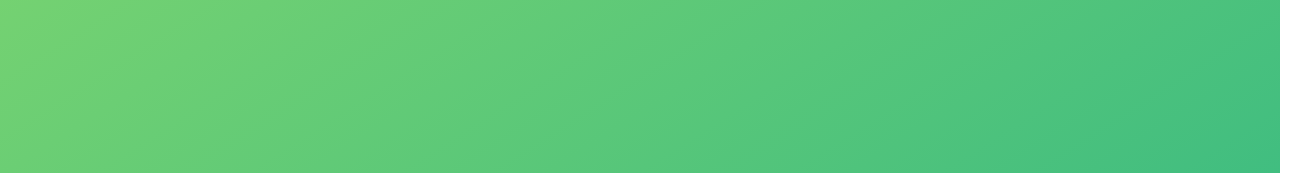
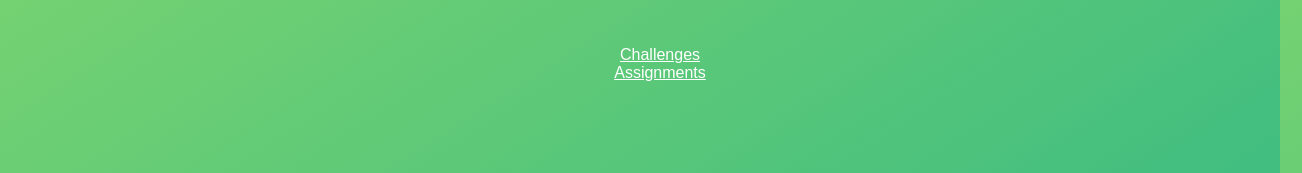
Before and after one commit to 3corneredhat/javascript-course, a plain HTML site: page 01-Fundamentals-Part-1/starter/index.html in a window 1280 px wide. Shown: the part 170-343 px from the top of the page, 1302 px wide, since content can reach past the window. Drawn offline with Linux system fonts and the light colour scheme.

Commit message:
fix: added links to other html pages

```diff
--- a/01-Fundamentals-Part-1/starter/index.html
+++ b/01-Fundamentals-Part-1/starter/index.html
@@ -11,6 +11,7 @@
         display: flex;
         align-items: center;
         background: linear-gradient(to top left, #28b487, #7dd56f);
+        flex-direction: column;
       }
       h1 {
         font-family: sans-serif;
@@ -21,11 +22,33 @@
         text-align: center;
         color: white;
       }
+      ul {
+        list-style-type: none;
+      }
+      li {
+        text-align: center;
+      }
+      a {
+        font-family: sans-serif;
+        font-size: 30 px;
+        /* line-height: 1.3; */
+        width: 100%;
+        /* padding: 30px; */
+        color: white;
+      }
+      a:visited {
+        color: blue;
+      }
     </style>
-    <script defer></script>
+    <script src="script.js" defer></script>
   </head>
   <body>
     <h1>JavaScript Fundamentals – Part 1</h1>
-    <script src="script.js" defer></script>
+    <div>
+      <ul>
+        <li><a href="./challenges-p1.html" target="_blank">Challenges</a></li>
+        <li><a href="./assign.html" target="_blank">Assignments</a></li>
+      </ul>
+    </div>
   </body>
 </html>
```
Also changed, not shown: 01-Fundamentals-Part-1/starter/assign.html (renamed from 01-Fundamentals-Part-1/starter/assign-index.html).
